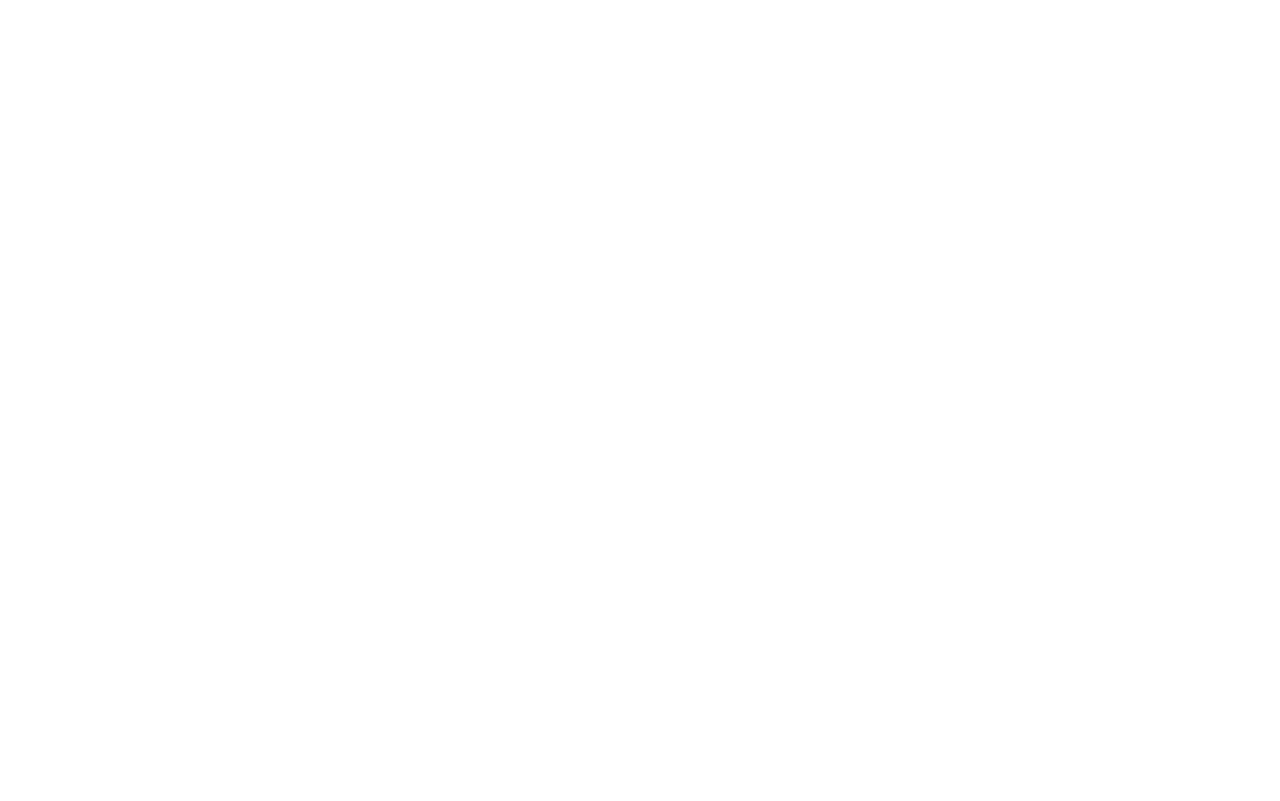
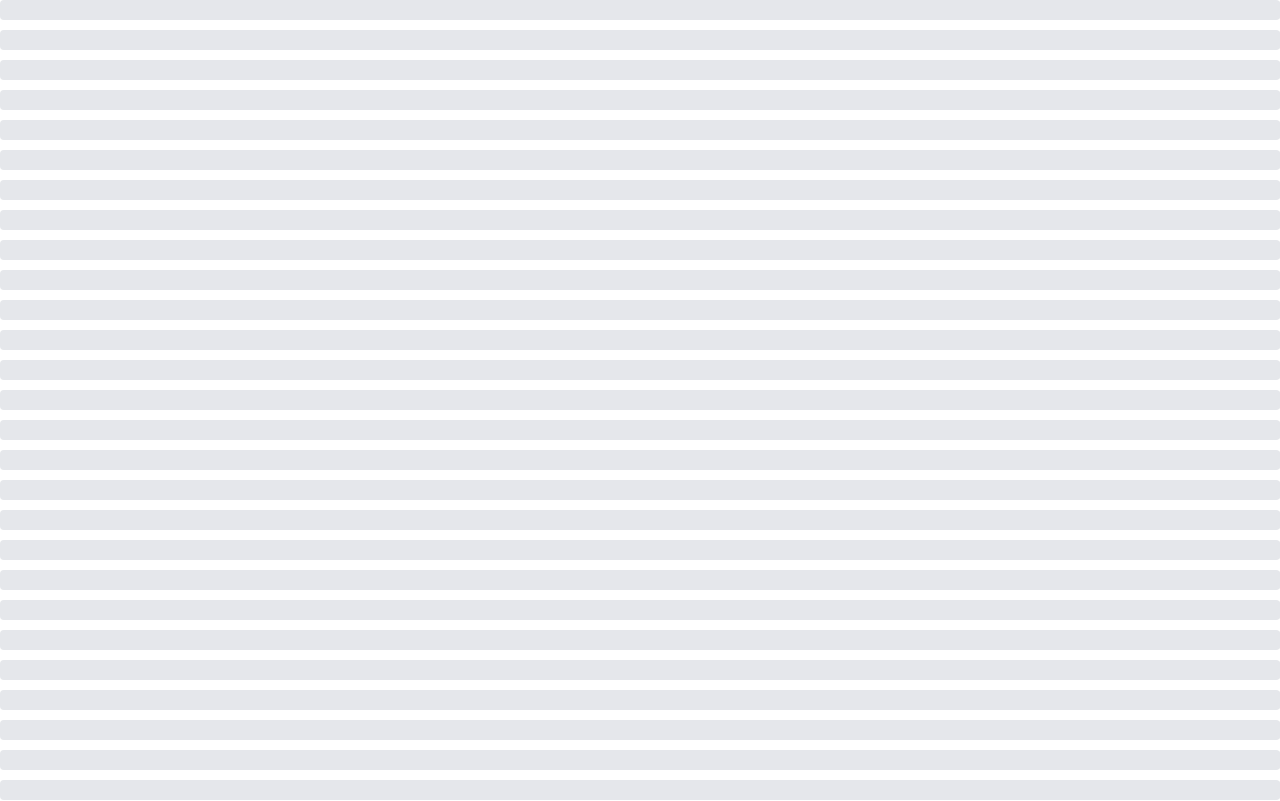
Before and after one commit to abongsjoel/media, a React (Vite) app: page / in a window 1280 px wide. Shown: the top 801 px of the page. Built offline with nearby package versions, Linux system fonts and the light colour scheme; data requests are answered from the project's data file.

Commit message:
Animate the skeleton component

```diff
--- a/src/components/Skeleton.js
+++ b/src/components/Skeleton.js
@@ -1,10 +1,33 @@
 import classNames from "classnames";
 
-function Skeleton({ times }) {
+function Skeleton({ times, className }) {
+  const outerClassNames = classNames(
+    "relative",
+    "overflow-hidden",
+    "bg-gray-200",
+    "rounded",
+    "mb-2.5",
+    className
+  );
+  const innerClassNames = classNames(
+    "animate-shimmer",
+    "absolute",
+    "inset-0",
+    "-translate-x-full",
+    "bg-gradient-to-r",
+    "from-gray-200",
+    "via-white",
+    "to-gray-200"
+  );
+
   const boxes = Array(times)
     .fill(0)
     .map((_, i) => {
-      return <div key={i} />;
+      return (
+        <div key={i} className={outerClassNames}>
+          <div className={innerClassNames} />
+        </div>
+      );
     });
 
   return boxes;
--- a/src/components/UsersList.js
+++ b/src/components/UsersList.js
@@ -16,10 +16,10 @@
   }, [dispatch]);
 
   return isLoading ? (
-    <Skeleton />
+    <Skeleton times={6} className="h-10 w-full" />
   ) : (
     <div>
-      <Skeleton />
+      <Skeleton times={60} className="h-5 w-full" />
     </div>
   );
 }
--- a/src/store/thunks/fetchUsers.js
+++ b/src/store/thunks/fetchUsers.js
@@ -5,7 +5,7 @@
   const response = await axios.get("http://localhost:3005/users");
 
   // DEV MODE ONLY
-  await pause(1000);
+  await pause(5000);
 
   return response.data;
 });
--- a/tailwind.config.js
+++ b/tailwind.config.js
@@ -2,7 +2,18 @@
 export default {
   content: ["./index.html", "./src/**/*.{js,ts,jsx,tsx}"],
   theme: {
-    extend: {},
+    extend: {
+      keyframes: {
+        shimmer: {
+          "100%": {
+            transform: "translateX(100%)",
+          },
+        },
+      },
+      animation: {
+        shimmer: "shimmer 1.5s infinite",
+      },
+    },
   },
   plugins: [],
 };
```
